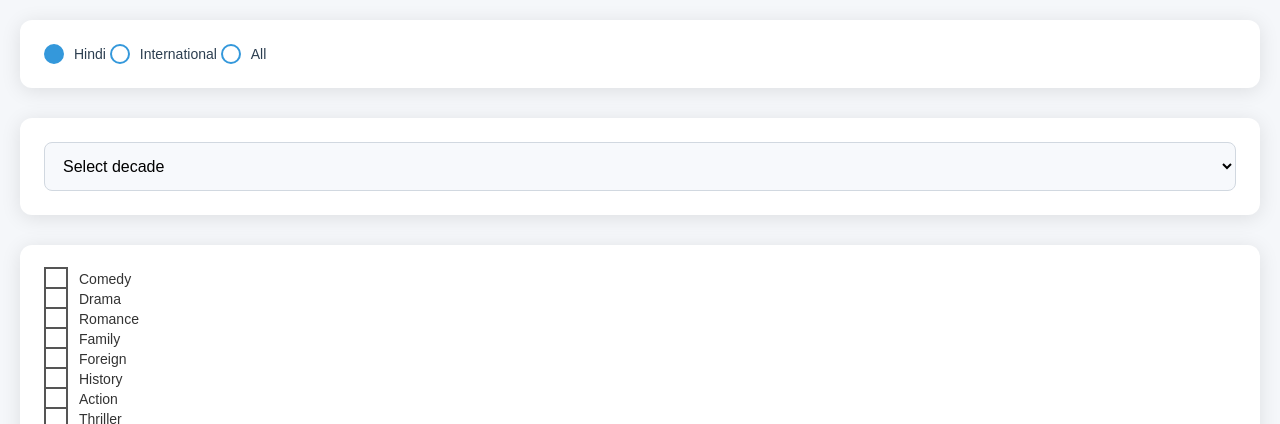
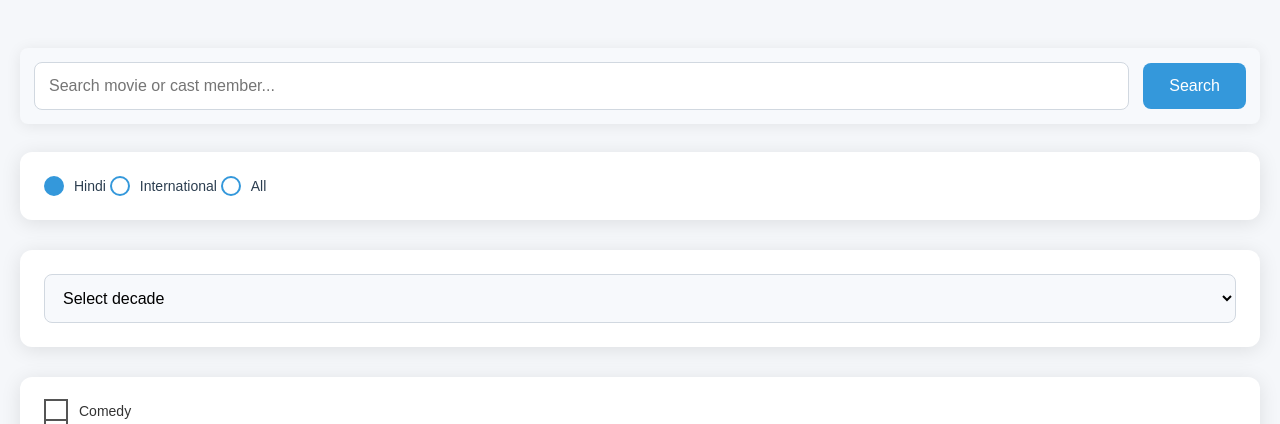
Before and after one commit to Shashank292002/intelliswift, a plain HTML site: page final_project/index.html in a window 1280 px wide. Shown: the top 424 px of the page. Drawn offline with nearby package versions, Linux system fonts and the light colour scheme.

Commit message:
index.html

```diff
--- a/final_project/index.html
+++ b/final_project/index.html
@@ -8,6 +8,10 @@
     <link rel="stylesheet" href="styles.css">
 </head>
 <body>
+    <div id="filterContainer">
+        <input type="text" id="searchInput" placeholder="Search movie or cast member...">
+        <button onclick="applyFilters()">Search</button>
+    </div>
 
 <div id="categorySelection">
     <input type="radio" id="hindiRadio" name="movieCategory" value="hindi" checked>
@@ -29,10 +33,7 @@
 </div>
 
 <!-- Add this within your body tags, perhaps before or after the movie dropdown -->
-<div id="filterContainer">
-    <input type="text" id="searchInput" placeholder="Search movie or cast member...">
-    <button onclick="applyFilters()">Apply Filters</button>
-</div>
+
 
 
 <h1>Select a Movie</h1>
```
